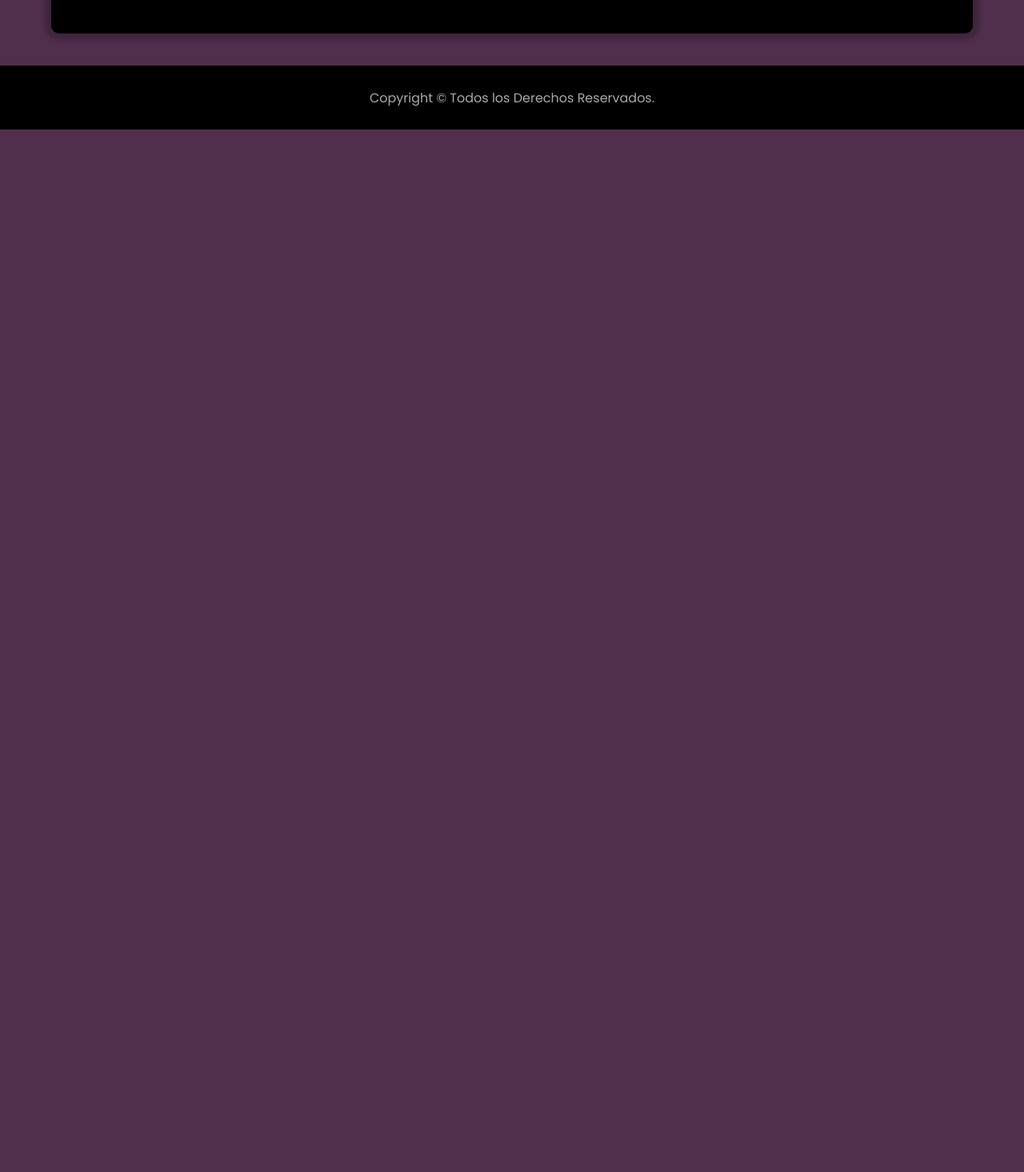
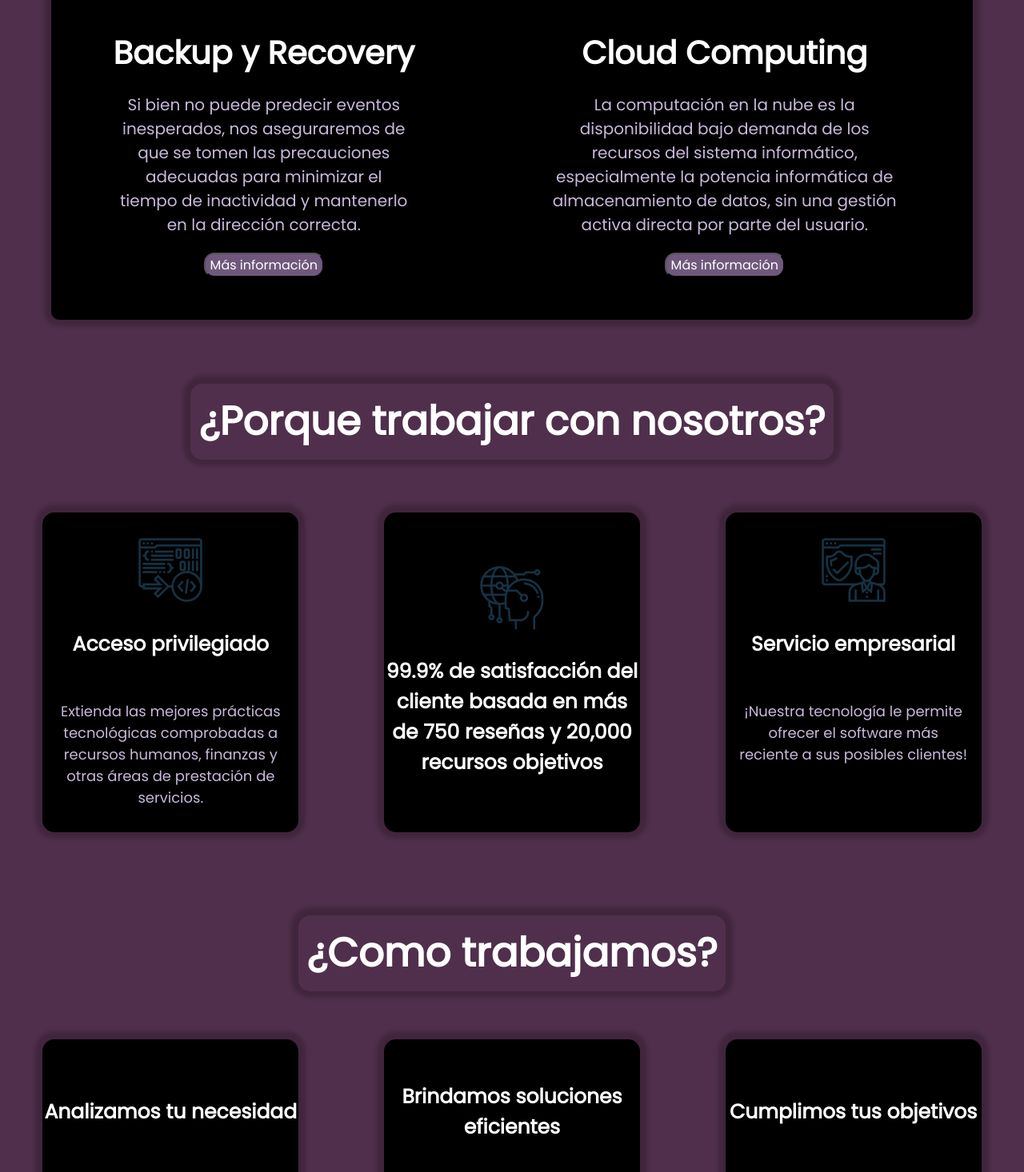
Before and after one commit to agustinbarrionuev/landingpage3, a plain HTML site: page index.html in a window 1280 px wide. Shown: the part 1334-2800 px from the top of the page at 80% size. Before the commit the page ends 1496 px from the top, so only its background shows below. Drawn offline with Linux system fonts and the light colour scheme.

Commit message:
update 13/06/2022

```diff
--- a/index.css
+++ b/index.css
@@ -60,7 +60,7 @@ body {
 
 .section1 {
     width: 90%;
-    height: 70vh;
+    height:450px;
     border-radius: 10px;
     background-color: #000000;
     font-family:poppinsregular;
@@ -73,10 +73,9 @@ body {
     margin-top: 10%;
     margin-left: 5%;
     border: 0;
-
     -webkit-box-shadow: 0px -1px 5px 9px rgba(0,0,0,0.2);
--moz-box-shadow: 0px -1px 5px 9px rgba(0,0,0,0.2);
-box-shadow: 0px -1px 5px 9px rgba(0,0,0,0.2);
+    -moz-box-shadow: 0px -1px 5px 9px rgba(0,0,0,0.2);
+    box-shadow: 0px -1px 5px 9px rgba(0,0,0,0.2);
 
 
 }
@@ -85,21 +84,23 @@ box-shadow: 0px -1px 5px 9px rgba(0,0,0,0.2);
     flex-direction: column;
     align-items: center;
     justify-content: center;
+    align-content: center;
 }
 
 h1 {
-    font-size: 40px;
+    font-size: 50px;
     color: white;
     border: 4px solid #502f4c;
     padding: 5px;
     border-radius: 15px;
+    margin-bottom: 2%;
 }
 .somos{
     width: 70%;
     height: 80%;
     display: flex;
     flex-wrap: wrap;
-    font-size: 22px;
+    font-size: 20px;
     text-align:center;
 }
 
@@ -117,17 +118,21 @@ h1 {
     cursor: pointer;
 }
 .imagensection {
-    margin-right: 3%;
+    margin-right: 8%;
 }
 #oip {
-
-    border-radius: 10px
+    width: 300px;
+    height: 300px;
+    border-radius: 10px;
+    overflow: hidden;
 }
 
 
 h2 {
     font-size: 40px;
     color: white;
+    margin-bottom: 0%;
+
 }
 
 .foot {
@@ -142,3 +147,73 @@ h2 {
     justify-content: center;
     margin-top: 40px;
 }
+
+.trabajar {
+    display:flex;
+    flex-direction: column;
+    justify-content: center;
+    align-items: center;
+}
+
+.ventajas {
+    display: flex;
+    justify-content: space-around;
+    width: 100vw;
+    height: 500px;
+    align-items: center;
+
+}
+
+.diventajas {
+    width: 25%;
+    height: 80%;
+    background-color: #000000;
+    border-radius: 15px;
+    -webkit-box-shadow: 0px -1px 5px 9px rgba(0,0,0,0.2);
+    -moz-box-shadow: 0px -1px 5px 9px rgba(0,0,0,0.2);
+    box-shadow: 0px -1px 5px 9px rgba(0,0,0,0.2);
+    display: flex;
+    flex-direction: column;
+    align-items: center;
+    justify-content: center;
+}
+.diventajas:hover {
+    transform: scale(1.07);
+    transition: 0.3s;
+
+}
+
+.porque {
+    color: white;
+    font-size: 50px;
+    font-family: poppinsregular;
+    margin-top: 10%;
+    margin-bottom: 2%;
+    padding: 10px;
+    border-radius: 15px;
+    -webkit-box-shadow: 0px -1px 5px 9px rgba(0,0,0,0.2);
+    -moz-box-shadow: 0px -1px 5px 9px rgba(0,0,0,0.2);
+    box-shadow: 0px -1px 5px 9px rgba(0,0,0,0.2);
+
+}
+
+.img-ventajas {
+    margin-top: 10%;
+
+}
+
+.titulo-ventajas {
+font-family: poppinsregular;
+font-size: 25px;
+color: white;
+text-align: center;
+}
+
+.parrafo-ventajas {
+font-family: poppinsregular;
+font-size: 18px;
+color: #c8b8db;
+width: 90%;
+height: 38%;
+text-align: center;
+}
--- a/index.html
+++ b/index.html
@@ -29,12 +29,12 @@
         <section class="section1">
             <div class="divsection">
                 <h1>HighSoft</h1>
-                <p class="somos">Somos una empresa dedicada a desarrollar software para empresas, creemos que el orden y la organizacion es la unica forma de alcanzar la excelencia.</p>
+                <p class="somos">Somos una empresa dedicada a desarrollar software para empresas, sostenemos que el orden y la organizacion es la unica forma de alcanzar la excelencia.</p>
                 <button type="menu" class="leer-mas">Leer más</button>
             </div>
 
             <div class="imagensection">
-                <img id=oip src="images/OIP.jpg" alt="Desarrollo de software">
+                <img id=oip src="images/icon-it-2.png" alt="Desarrollo de software">
             </div>
         </section>
         <section class="section1" >
@@ -44,7 +44,72 @@
                 <p class="somos">Los Portales Web son herramientas que le permitirán a sus Clientes, Proveedores y Empleados tener comunicación directa con su empresa y autogestionar sus procesos, lo cual ahorra tiempos simplificando procesos para su satisfacción.</p>
                 <button class="leer-mas" type="menu">Más información</button>
             </div>
+            <div class="divsection">
+                <h2>Cyber Security</h2>
+                <p class="somos">Impulse su negocio y gestione el riesgo con un líder mundial de la industria en ciberseguridad, nube y servicios de seguridad gestionados, y amplíe su equipo con expertos líderes.</p>
+                <button class="leer-mas" type="menu">Más información</button>
+            </div>
         </section>
+        <section class="section1" >
+
+            <div class="divsection">
+                <h2>Backup y Recovery</h2>
+                <p class="somos">Si bien no puede predecir eventos inesperados, nos aseguraremos de que se tomen las precauciones adecuadas para minimizar el tiempo de inactividad y mantenerlo en la dirección correcta.</p>
+                <button class="leer-mas" type="menu">Más información</button>
+            </div>
+            <div class="divsection">
+                <h2>Cloud Computing</h2>
+                <p class="somos">La computación en la nube es la disponibilidad bajo demanda de los recursos del sistema informático, especialmente la potencia informática de almacenamiento de datos, sin una gestión activa directa por parte del usuario.</p>
+                <button class="leer-mas" type="menu">Más información</button>
+            </div>
+        </section>
+
+        <section class="trabajar">
+            <div>
+                <h3 class="porque">¿Porque trabajar con nosotros?</h3>
+            </div>
+
+            <div class="ventajas">
+                <div class="diventajas">
+                    <img class="img-ventajas" src="images/icon-it-5.png" alt="Servicio empresarial">
+                    <h4 class="titulo-ventajas">Acceso privilegiado</h4>
+                    <p class="parrafo-ventajas">Extienda las mejores prácticas tecnológicas comprobadas a recursos humanos, finanzas y otras áreas de prestación de servicios.</p>
+                </div>
+                <div class="diventajas">
+                    <img class="img-ventajas" src="images/icon-it-2.png" alt="Servicio empresarial">
+                    <h4 class="titulo-ventajas">99.9% de satisfacción del cliente basada en más de 750 reseñas y 20,000 recursos objetivos</h4>
+                </div>
+                <div class="diventajas">
+                    <img class="img-ventajas" src="images/icon-it-4.png" alt="logo It">
+                    <h4 class="titulo-ventajas">Servicio empresarial</h4>
+                    <p class="parrafo-ventajas">¡Nuestra tecnología le permite ofrecer el software más reciente a sus posibles clientes!</p>
+                </div>
+            </div>
+        </section>
+        <section class="trabajar">
+            <div>
+                <h3 class="porque">¿Como trabajamos?</h3>
+            </div>
+
+            <div class="ventajas">
+                <div class="diventajas">
+                    <h4 class="titulo-ventajas">Analizamos tu necesidad</h4>
+                    <p class="parrafo-ventajas">¡Nuestra tecnología le permite ofrecer el software más reciente a sus posibles clientes!</p>
+                    <button type="menu" class="leer-mas">Seguir leyendo</button>
+                </div>
+                <div class="diventajas">
+                    <h4 class="titulo-ventajas">Brindamos soluciones eficientes</h4>
+                    <p class="parrafo-ventajas">¡Nuestra tecnología le permite ofrecer el software más reciente a sus posibles clientes!</p>
+                    <button type="menu" class="leer-mas">Seguir leyendo</button>
+                </div>
+                <div class="diventajas">
+                    <h4 class="titulo-ventajas">Cumplimos tus objetivos</h4>
+                    <p class="parrafo-ventajas">¡Nuestra tecnología le permite ofrecer el software más reciente a sus posibles clientes!</p>
+                    <button type="menu" class="leer-mas">Seguir leyendo</button>
+                </div>
+            </div>
+        </section>
+
     </main>
     <footer>
         <div class="foot">
```
Also changed, not shown: images/icon-it-2.png (added), images/icon-it-4.png (added), images/icon-it-5.png (added).
